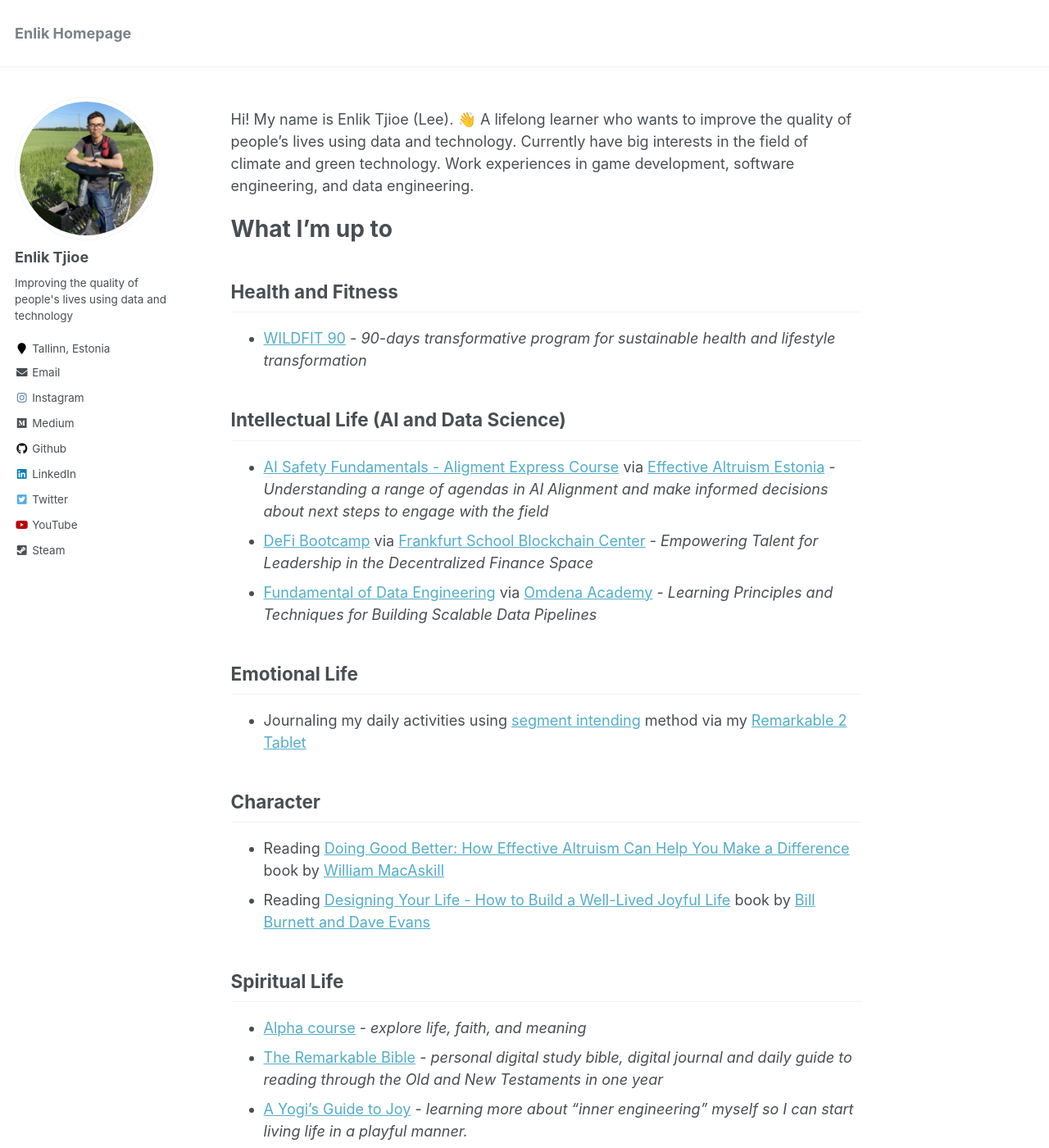
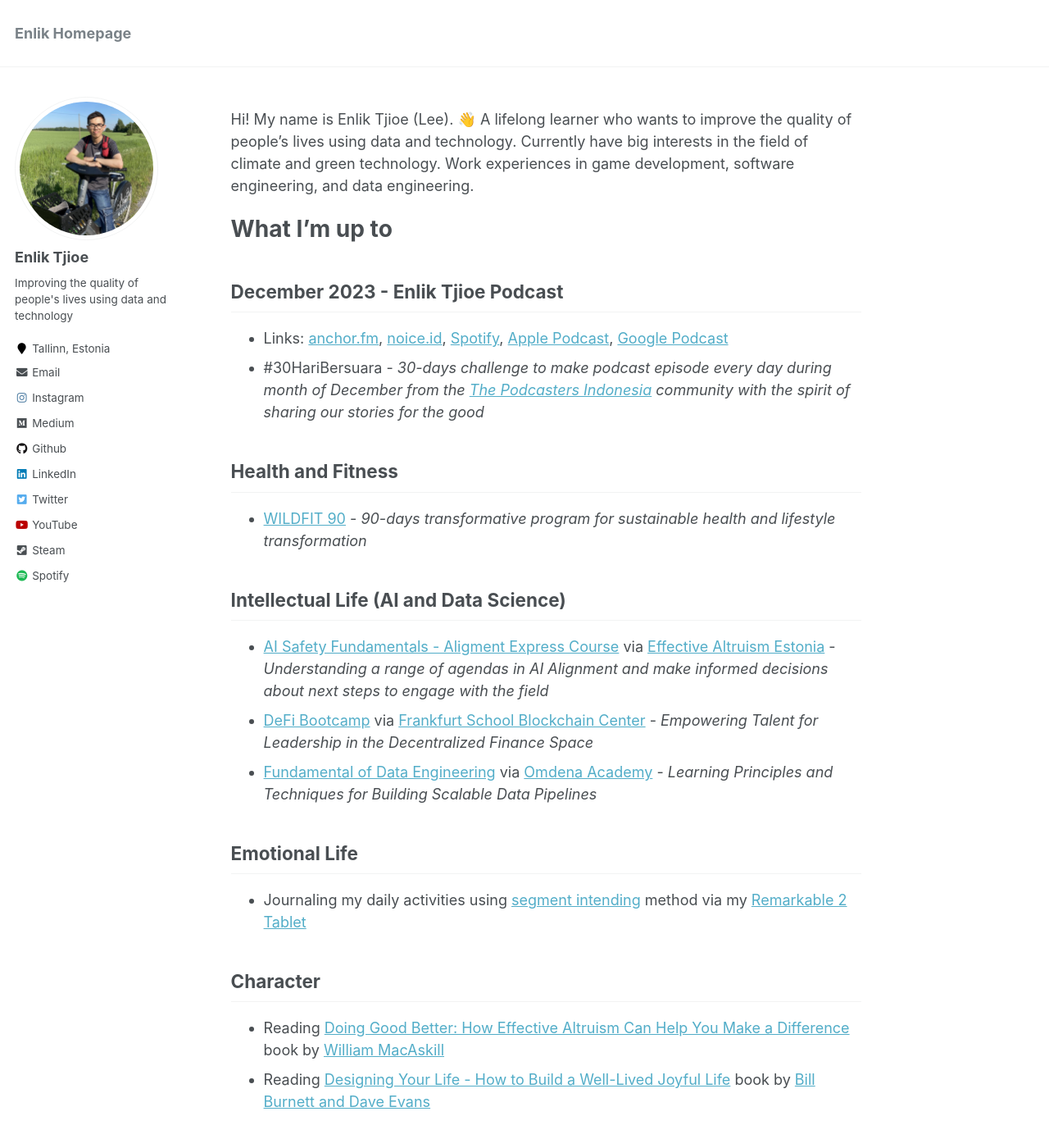
Before and after one commit to enliktjioe/enliktjioe.github.io, a Jekyll site: the page built from _pages/about.md, in a window 1280 px wide and 1400 px high. Shown: the whole window at 82% size. Built offline with Jekyll 4.4.1, drawn with Linux system fonts in a browser that asks for light colours; some of the changed text lies outside the part shown.

Commit message:
added podcast links

```diff
--- a/_config.yml
+++ b/_config.yml
@@ -109,6 +109,7 @@ author:
   orcid            : #"http://orcid.org/yourorcidurl"
   pinterest        :
   soundcloud       :
+  spotify          : "https://anchor.fm/enlik"
   stackoverflow    : # http://stackoverflow.com/users/123456/username
   steam            : "enliktjioe"
   tumblr           :
--- a/_includes/author-profile.html
+++ b/_includes/author-profile.html
@@ -94,6 +94,9 @@
       {% if author.soundcloud %}
         <li><a href="https://soundcloud.com/{{ author.soundcloud }}"><i class="fab fa-fw fa-soundcloud" aria-hidden="true"></i> Soundcloud</a></li>
       {% endif %}
+      {% if author.spotify %}
+        <li><a href="{{ author.spotify }}"><i class="fab fa-fw fa-spotify" aria-hidden="true"></i> Spotify</a></li>
+      {% endif %}
       {% if author.weibo %}
         <li><a href="https://www.weibo.com/{{ author.weibo }}"><i class="fab fa-fw fa-weibo" aria-hidden="true"></i> Weibo</a></li>
       {% endif %}
--- a/_pages/about.md
+++ b/_pages/about.md
@@ -12,6 +12,11 @@ Hi! My name is Enlik Tjioe (Lee). 👋
 A lifelong learner who wants to improve the quality of people's lives using data and technology. Currently have big interests in the field of climate and green technology. Work experiences in game development, software engineering, and data engineering.
 
 # What I'm up to
+
+## December 2023 - Enlik  Tjioe Podcast
+
+- Links: [anchor.fm](https://anchor.fm/enlik), [noice.id](https://open.noice.id/catalog/9ac93624-fc64-4560-ab0f-eb3546c5bb2b), [Spotify](https://open.spotify.com/show/0YhurGkzyOZ8lVD9QGvXk1), [Apple Podcast](https://podcasts.apple.com/podcast/id1513036446), [Google Podcast](https://www.google.com/podcasts?feed=aHR0cHM6Ly9hbmNob3IuZm0vcy8xMWM4Y2U1Yy9wb2RjYXN0L3Jzcw==)
+- #30HariBersuara - *30-days challenge to make podcast episode every day during month of December from the [The Podcasters Indonesia](https://www.instagram.com/thepodcasters.id) community with the spirit of sharing our stories for the good*
 
 ## Health and Fitness
 
--- a/_sass/_utilities.scss
+++ b/_sass/_utilities.scss
@@ -248,6 +248,10 @@ body:hover .visually-hidden button {
     color: $soundcloud-color;
   }
 
+  .fa-spotify {
+    color: $spotify-color;
+  }
+
   .fa-stack-exchange,
   .fa-stack-overflow {
     color: $stackoverflow-color;
--- a/_sass/_variables.scss
+++ b/_sass/_variables.scss
@@ -80,6 +80,7 @@ $linkedin-color             : #007bb6;
 $pinterest-color            : #cb2027;
 $rss-color                  : #fa9b39;
 $soundcloud-color           : #ff3300;
+$spotify-color              : #1db954;
 $stackoverflow-color        : #fe7a15;
 $tumblr-color               : #32506d;
 $twitter-color              : #55acee;
--- a/_sass/vendor/font-awesome/_shims.scss
+++ b/_sass/vendor/font-awesome/_shims.scss
@@ -972,6 +972,11 @@
   font-weight: 400;
 }
 
+.#{$fa-css-prefix}.#{$fa-css-prefix}-spotify {
+  font-family: 'Font Awesome 5 Brands';
+  font-weight: 400;
+}
+
 .#{$fa-css-prefix}.#{$fa-css-prefix}-file-pdf-o {
   font-family: 'Font Awesome 5 Free';
   font-weight: 400;
```
Also changed, not shown: other parts of _pages/about.md (+0 -2 lines).
